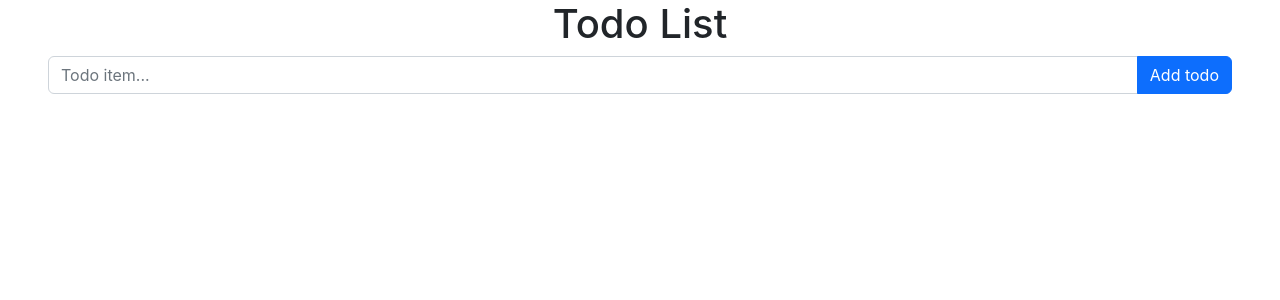
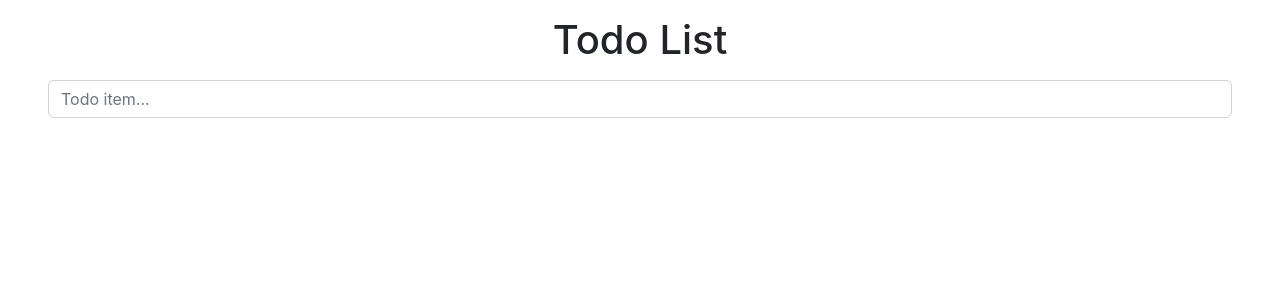
Before and after one commit to winniemonica/todoList, a React (Create React App) app: page / in a window 1280 px wide. Shown: the top 300 px of the page. Built offline with nearby package versions, Linux system fonts and the light colour scheme.

Commit message:
feat: separate complete and incomplete todo

```diff
--- a/src/components/TodoForm.js
+++ b/src/components/TodoForm.js
@@ -1,14 +1,18 @@
-import { useState } from "react";
+import { useState, useRef } from "react";
 
 function TodoForm({ onSubmit }) {
+    const input = useRef(null)
     const [todo, setTodo] = useState('');
 
     function handleChange(e) {
         setTodo(e.target.value)
+        // input.current = e.target.value
+
     }
 
     function handleSubmit(e) {
         e.preventDefault()
+        // onSubmit(input.current)
         onSubmit(todo)
         setTodo('')
     }
@@ -18,21 +22,17 @@ function TodoForm({ onSubmit }) {
             <form onSubmit={handleSubmit}>
                 <div className="input-group mb-3">
                     <input type="text"
+                        ref={input}
                         className="form-control"
                         placeholder="Todo item..."
                         value={todo}
                         onChange={handleChange}
                     />
-                    <button
-                        className="btn btn-primary"
-                        type="button"
-                    >
-                        Add todo
-                    </button>
+
 
                 </div>
             </form>
-        </div >
+        </div>
     );
 }
 export default TodoForm
--- a/src/components/TodoItem.js
+++ b/src/components/TodoItem.js
@@ -1,9 +1,18 @@
 function TodoItem({ id, name, isComplete, onToggle, onDelete }) {
     return (
-        <ul className="list-group">
-            <li className={`list-group-item ${isComplete ? "text-decoration-line-through" : null}`} onClick={() => onToggle(id)}><input type={"checkbox"} checked={isComplete} />{name}</li>
-            <span onClick={() => onDelete(id)}>X</span>
+
+        <ul className="list-group ">
+            <div className=" d-flex border align-items-center justify-content-between p-2 mx-5 list-box" >
+                <div>
+                    <li className={`${isComplete ? "text-decoration-line-through" : null}`} onClick={() => onToggle(id)}>
+                        <input type={"checkbox"} className="mx-5" onChange={() => { }} checked={isComplete} />{name}
+                    </li>
+                </div>
+                <span className="" onClick={() => onDelete(id)}>X</span>
+            </div>
         </ul>
+
+
 
     )
 }
--- a/src/components/TodoList.js
+++ b/src/components/TodoList.js
@@ -1,4 +1,3 @@
-import { useState } from "react"
 import { useTodoStorage } from "../useTodoStorage"
 import TodoForm from "./TodoForm"
 import TodoItem from "./TodoItem"
@@ -7,6 +6,9 @@ function TodoList() {
     const [todos, setTodos] = useTodoStorage("todos")
 
     function onSubmit(todo) {
+        if (todo === "") {
+            return
+        }
         setTodos([...todos, { id: todos.length, name: todo, isComplete: false }])
     }
 
@@ -18,7 +20,7 @@ function TodoList() {
         const updateTodos = todos.filter(todo => todo.id !== id)
         setTodos([...updateTodos])
     }
-    const todoItem = todos.map((d) => (
+    const renderTodoItem = (items) => items.map((d) => (
         <TodoItem
             key={d.id}
             {...d}
@@ -27,12 +29,17 @@ function TodoList() {
         />
     ))
 
+    const complete = renderTodoItem(todos.filter(d => d.isComplete === false))
+    const inComplete = renderTodoItem(todos.filter(d => d.isComplete === true))
+
     return (
+        <div >
+            <h1 className="my-3">Todo List</h1>
+            <TodoForm onSubmit={onSubmit} />
+            {complete}
+            <div className="py-3"></div>
+            {inComplete}
 
-        <div>
-            <h1>Todo List</h1>
-            <TodoForm onSubmit={onSubmit} />
-            {todoItem}
         </div>
     )
 }
--- a/src/index.css
+++ b/src/index.css
@@ -1,13 +1,16 @@
 body {
   margin: 0;
-  font-family: -apple-system, BlinkMacSystemFont, 'Segoe UI', 'Roboto', 'Oxygen',
-    'Ubuntu', 'Cantarell', 'Fira Sans', 'Droid Sans', 'Helvetica Neue',
+  font-family: -apple-system, BlinkMacSystemFont, "Segoe UI", "Roboto", "Oxygen",
+    "Ubuntu", "Cantarell", "Fira Sans", "Droid Sans", "Helvetica Neue",
     sans-serif;
   -webkit-font-smoothing: antialiased;
   -moz-osx-font-smoothing: grayscale;
 }
 
 code {
-  font-family: source-code-pro, Menlo, Monaco, Consolas, 'Courier New',
+  font-family: source-code-pro, Menlo, Monaco, Consolas, "Courier New",
     monospace;
 }
+.list-box {
+  list-style-type: none;
+}
```
